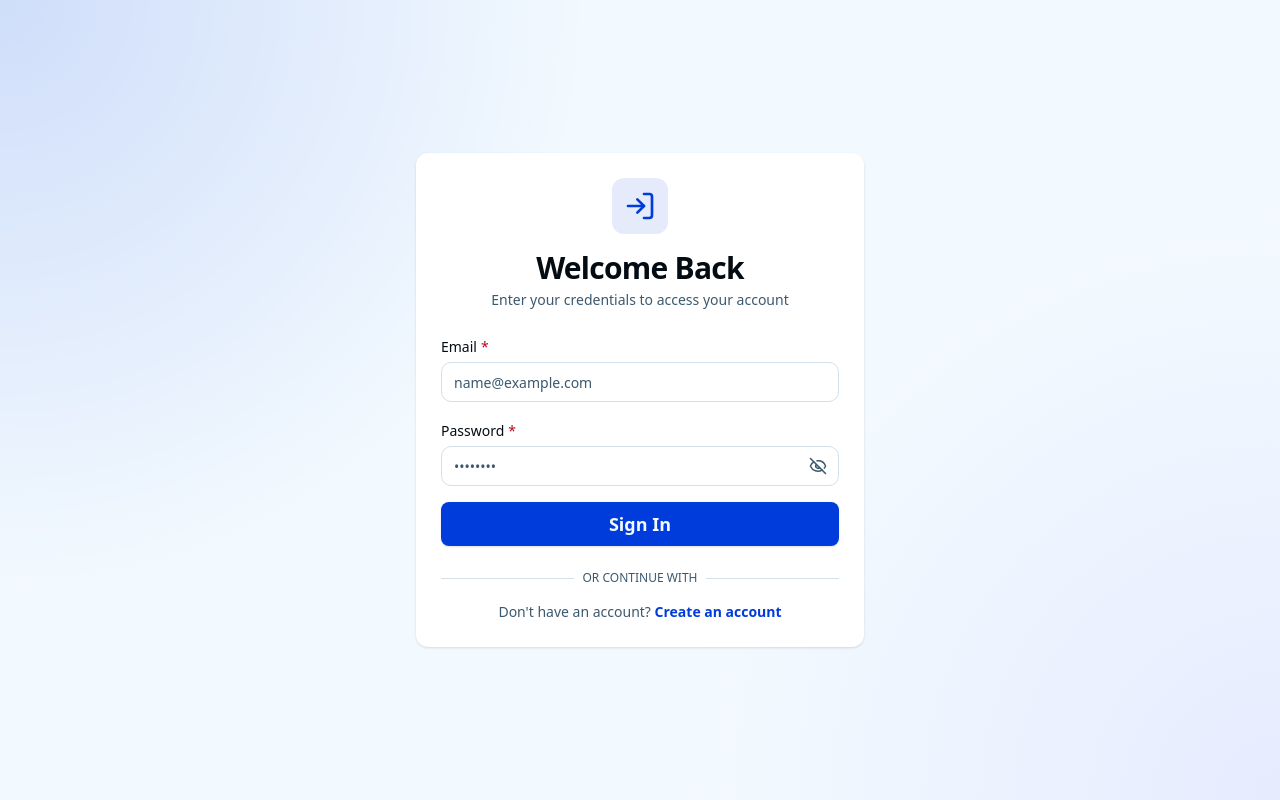
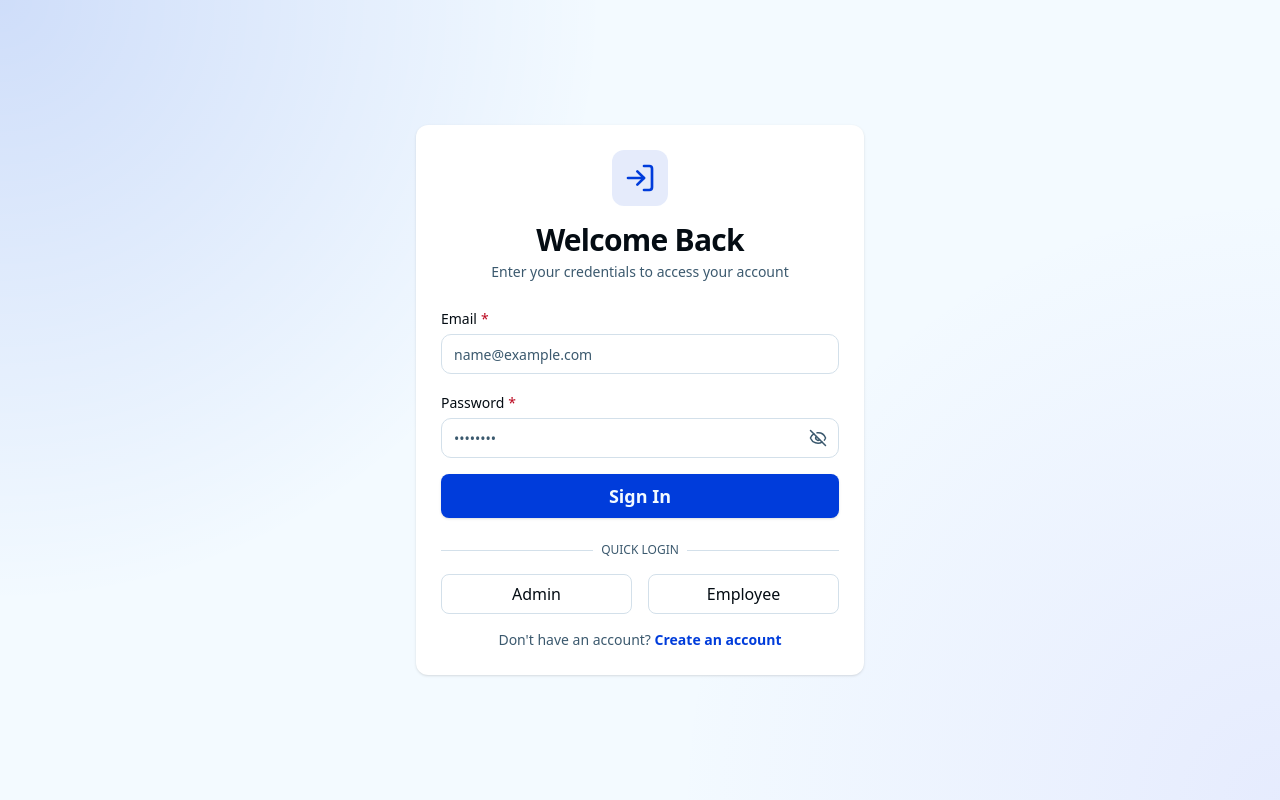
Before and after one commit to kashifsoh678/project-billing-trackor-app, a Next.js app: page /login in a window 1280 px wide. Built offline with nearby package versions, Linux system fonts and the light colour scheme; no server answers.

Commit message:
feat: Introduce custom 404 page, add quick login buttons, enhance input required handling, and refine time log form validation.

```diff
--- a/src/app/(auth)/login/page.tsx
+++ b/src/app/(auth)/login/page.tsx
@@ -21,6 +21,7 @@ const LoginPage: React.FC = () => {
         register,
         handleSubmit,
         setError,
+        setValue,
         formState: { errors, isSubmitting },
     } = useForm<LoginFormValues>({
         resolver: zodResolver(loginSchema),
@@ -82,8 +83,31 @@ const LoginPage: React.FC = () => {
                             <span className="w-full border-t border-border" />
                         </div>
                         <div className="relative flex justify-center text-xs uppercase">
-                            <span className="bg-card px-2 text-muted-foreground">Or continue with</span>
+                            <span className="bg-card px-2 text-muted-foreground">Quick Login</span>
                         </div>
+                    </div>
+
+                    <div className="grid grid-cols-2 gap-4 w-full">
+                        <Button
+                            variant="outline"
+                            onClick={() => {
+                                setValue('email', 'admin@billingtrack.com', { shouldValidate: true })
+                                setValue('password', 'Admin@123', { shouldValidate: true })
+                            }}
+                            type="button"
+                        >
+                            Admin
+                        </Button>
+                        <Button
+                            variant="outline"
+                            onClick={() => {
+                                setValue('email', 'employee@billingtrack.com', { shouldValidate: true })
+                                setValue('password', 'Employee@123', { shouldValidate: true })
+                            }}
+                            type="button"
+                        >
+                            Employee
+                        </Button>
                     </div>
                     <p className="text-center text-sm text-muted-foreground">
                         Don&apos;t have an account?{' '}
--- a/src/app/(dashboard)/projects/[id]/page.tsx
+++ b/src/app/(dashboard)/projects/[id]/page.tsx
@@ -42,8 +42,10 @@ export default function ProjectDetailsPage() {
 
     const logs = useMemo(() => {
         const allLogs = logsResponse?.pages.flatMap((page) => page.data) || []
-        // Deduplicate logs by ID to prevent duplicate key errors
-        return Array.from(new Map(allLogs.map((log) => [log.id, log])).values())
+        // Deduplicate logs by ID, filtering out any undefined entries first
+        return Array.from(new Map(
+            allLogs.filter(Boolean).map((log) => [log.id, log])
+        ).values())
     }, [logsResponse])
 
     const { data: billing } = useBillingSummary(isAdmin ? id : '')
--- a/src/app/(dashboard)/projects/page.tsx
+++ b/src/app/(dashboard)/projects/page.tsx
@@ -106,7 +106,7 @@ export default function ProjectsPage() {
 
             <div className="flex flex-col sm:flex-row items-center gap-4">
                 <div className="flex items-center gap-2 w-full max-w-sm relative group">
-                    <Search className="absolute left-3 top-1/2 -translate-y-1/2 text-muted-foreground size-4" />
+                    <Search className="absolute left-3 top-1/2 -translate-y-1/2 text-muted-foreground size-4 z-10 pointer-events-none" />
                     <Input
                         placeholder="Search projects..."
                         value={searchQuery}
--- /dev/null
+++ b/src/app/not-found.tsx
@@ -0,0 +1,23 @@
+import Link from 'next/link'
+import { Button } from '@/components/ui/button'
+
+export default function NotFound() {
+    return (
+        <div className="flex flex-col items-center justify-center min-h-screen bg-gray-50 px-4">
+            <div className="text-center space-y-6 max-w-md">
+                <h1 className="text-6xl font-extrabold text-primary">404</h1>
+                <h2 className="text-2xl font-bold tracking-tight text-gray-900">Page Not Found</h2>
+                <p className="text-muted-foreground text-lg">
+                    Sorry, we couldn't find the page you're looking for. It might have been moved or deleted.
+                </p>
+                <div className="pt-4">
+                    <Link href="/">
+                        <Button size="lg" className="w-full sm:w-auto">
+                            Return to Home
+                        </Button>
+                    </Link>
+                </div>
+            </div>
+        </div>
+    )
+}
--- a/src/components/time-tracking/time-log-form.tsx
+++ b/src/components/time-tracking/time-log-form.tsx
@@ -62,9 +62,20 @@ const TimeLogForm = ({ projectId, initialData, onSubmit, onCancel }: TimeLogForm
                     label="Hours"
                     type="number"
                     step="0.1"
+                    min="0.1"
+                    max="12"
+                    onKeyDown={(e) => {
+                        // Prevent negative input and 'e' (scientific notation)
+                        if (e.key === '-' || e.key === 'e' || e.key === 'E') {
+                            e.preventDefault();
+                        }
+                    }}
                     error={errors.hours?.message}
                     required
-                    {...register('hours')}
+                    {...register('hours', {
+                        min: { value: 0.1, message: 'Hours must be positive' },
+                        max: { value: 12, message: 'Max 12 hours allowed' }
+                    })}
                 />
                 <Input
                     label="Date"
--- a/src/components/ui/input.tsx
+++ b/src/components/ui/input.tsx
@@ -8,7 +8,7 @@ interface InputProps extends React.InputHTMLAttributes<HTMLInputElement> {
 }
 
 const Input = React.forwardRef<HTMLInputElement, InputProps>(
-    ({ className, label, error, type, ...props }, ref) => {
+    ({ className, label, error, type, required, ...props }, ref) => {
         const [showPassword, setShowPassword] = useState(false)
         const isPassword = type === 'password'
         const inputType = isPassword ? (showPassword ? 'text' : 'password') : type
@@ -18,7 +18,7 @@ const Input = React.forwardRef<HTMLInputElement, InputProps>(
                 {label && (
                     <label className="text-sm font-medium leading-none peer-disabled:cursor-not-allowed peer-disabled:opacity-70">
                         {label}
-                        {props.required && <span className="text-destructive ml-1">*</span>}
+                        {required && <span className="text-destructive ml-1">*</span>}
                     </label>
                 )}
                 <div className="relative">
@@ -31,6 +31,7 @@ const Input = React.forwardRef<HTMLInputElement, InputProps>(
                             className
                         )}
                         ref={ref}
+                        aria-required={required}
                         {...props}
                     />
                     {isPassword && (
--- a/src/components/ui/textarea.tsx
+++ b/src/components/ui/textarea.tsx
@@ -24,7 +24,7 @@ const Textarea = React.forwardRef<HTMLTextAreaElement, TextareaProps>(
                             className
                         )}
                         ref={ref}
-                        required={required}
+                        aria-required={required}
                         {...props}
                     />
                 </div>
```
